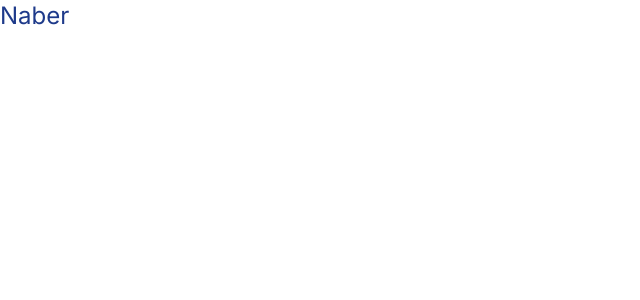
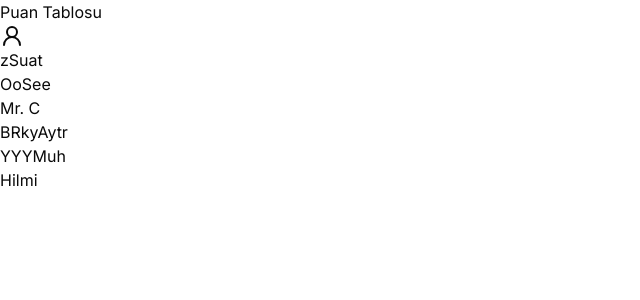
Before and after one commit to selimdilsadercan/stream-widget, a Next.js app: page / in a window 1280 px wide. Shown: the top 300 px of the page, without its empty margins (0-640 px from the left). Built offline with nearby package versions, Linux system fonts and the light colour scheme.

Commit message:
feat: added icons that changes visible

```diff
--- a/app/page.tsx
+++ b/app/page.tsx
@@ -1,5 +1,18 @@
+import { User, User2 } from "lucide-react";
+
 function Page() {
-  return <div className="text-2xl text-amber-900 hover:text-blue-900">Naber</div>;
+  return (
+    <div className="flex flex-col items-start justify-start w-[200px] h-[200px] group">
+      <div className="text-2x">Puan Tablosu</div>
+      <User2 className="hidden group-hover:block" />
+      <div className="text-2x">zSuat</div>
+      <div className="text-2x">OoSee</div>
+      <div className="text-2x">Mr. C</div>
+      <div className="text-2x">BRkyAytr</div>
+      <div className="text-2x">YYYMuh</div>
+      <div className="text-2x">Hilmi</div>
+    </div>
+  );
 }
 
 export default Page;
```
